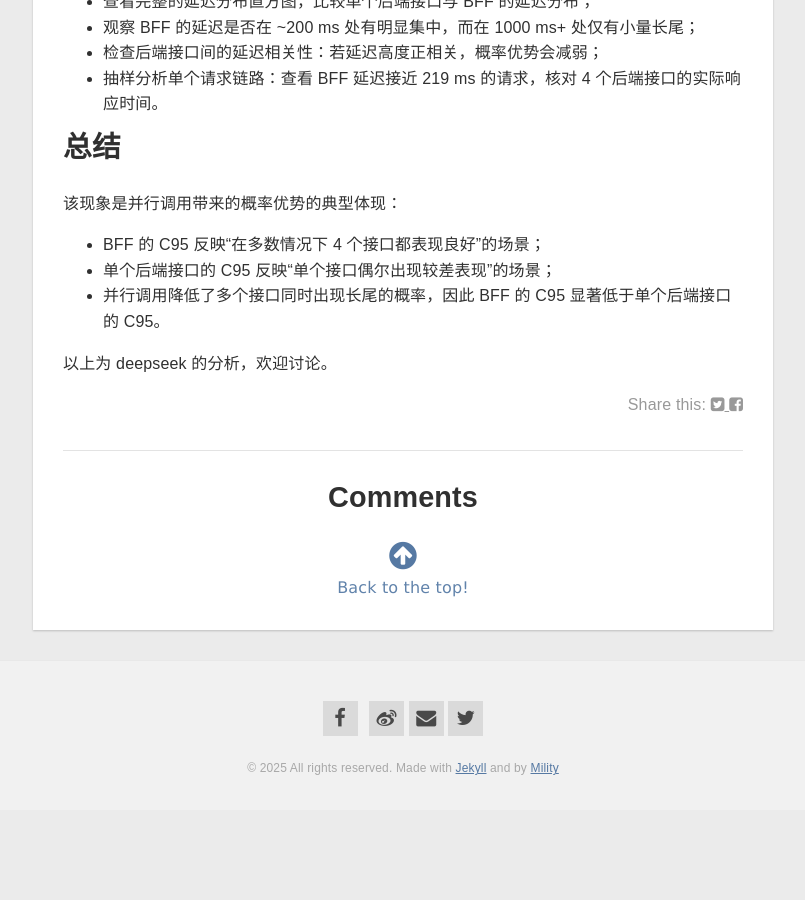
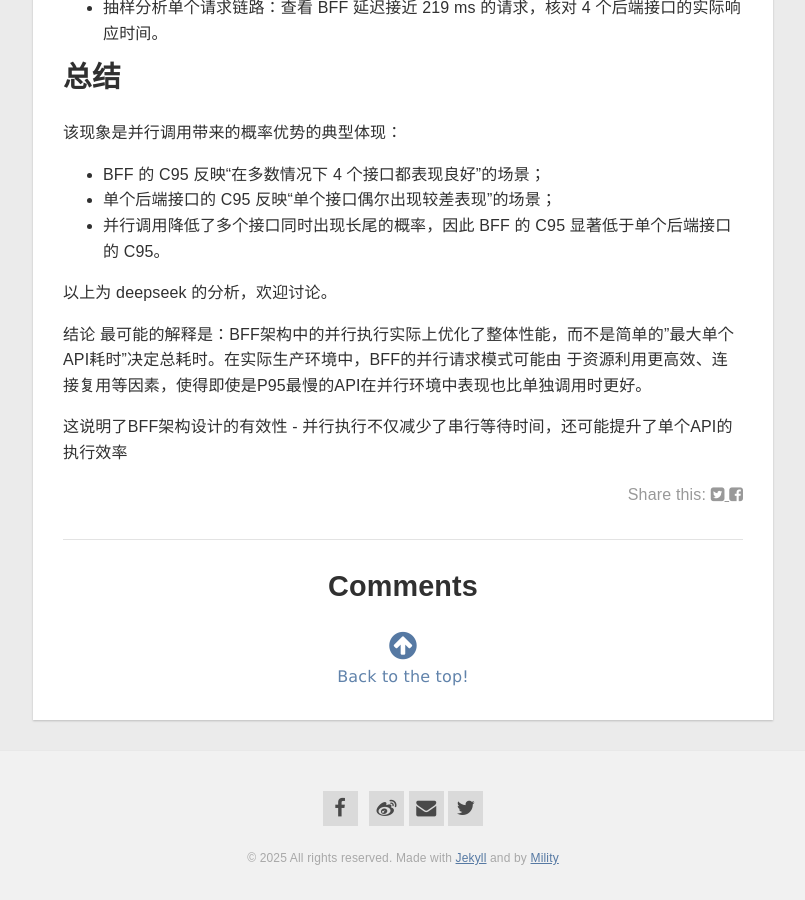
Before and after one commit to Mility/Mility.github.io, a Jekyll site: the page built from _posts/2025-11-12-BFF接口C95低于后端接口原因分析.markdown, in a window 1280 px wide and 900 px high, scrolled down 1855 px. Shown: the whole window, without its empty margins (237-1042 px from the left). Built offline with Jekyll 4.4.1, drawn with Linux system fonts in a browser that asks for light colours; nearby versions of some CDN libraries; comment, search, counter and statistics services are not loaded; before the commit the page ends 2665 px from its top, so only the background shows below that.

Commit message:
update post

```diff
--- a/_posts/2025-11-12-BFF接口C95低于后端接口原因分析.markdown
+++ b/_posts/2025-11-12-BFF接口C95低于后端接口原因分析.markdown
@@ -80,3 +79,9 @@ BFF 延迟超过 1006 ms 的概率计算：
 - 并行调用降低了多个接口同时出现长尾的概率，因此 BFF 的 C95 显著低于单个后端接口的 C95。
 
 以上为 deepseek 的分析，欢迎讨论。
+
+结论
+  最可能的解释是：BFF架构中的并行执行实际上优化了整体性能，而不是简单的"最大单个API耗时"决定总耗时。在实际生产环境中，BFF的并行请求模式可能由
+  于资源利用更高效、连接复用等因素，使得即使是P95最慢的API在并行环境中表现也比单独调用时更好。
+
+  这说明了BFF架构设计的有效性 - 并行执行不仅减少了串行等待时间，还可能提升了单个API的执行效率
```
Also changed, not shown: other parts of _posts/2025-11-12-BFF接口C95低于后端接口原因分析.markdown (+0 -1 lines).
